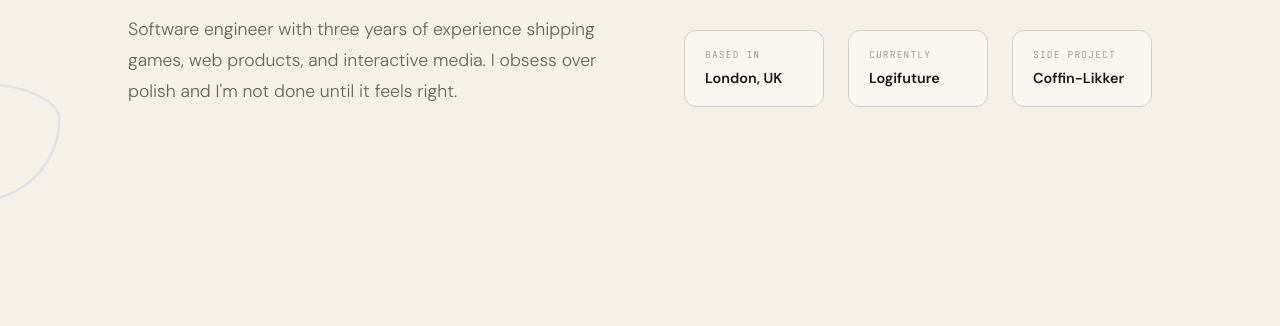
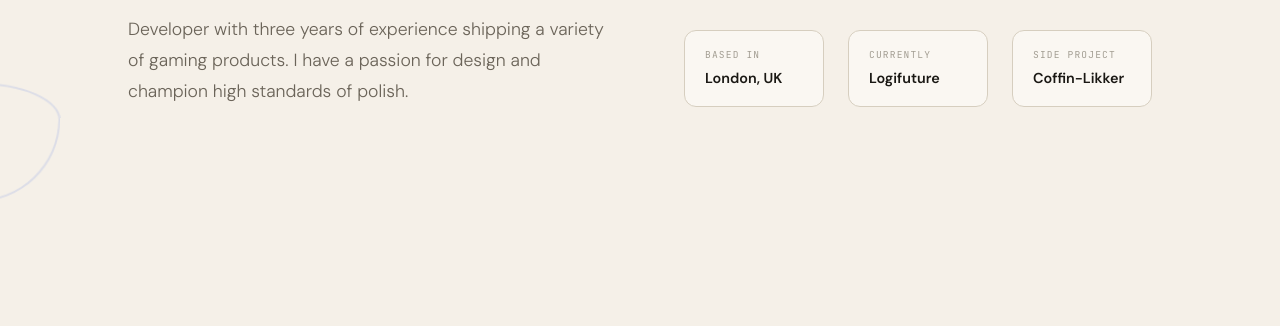
Before and after one commit to FedG-code/portfolio, a plain HTML site: page index.html in a window 1280 px wide. Shown: the part 474-800 px from the top of the page. Drawn offline with Linux system fonts and the light colour scheme.

Commit message:
slightly improved tagline

```diff
--- a/index.html
+++ b/index.html
@@ -43,8 +43,8 @@
     </h1>
     <div class="hero-body">
       <p class="hero-desc">
-        Software engineer with three years of experience shipping games, web products,
-        and interactive media. I obsess over polish and I'm not done until it feels right.
+        Developer with three years of experience shipping a variety of gaming products.
+        I have a passion for design and champion high standards of polish.
       </p>
       <div class="hero-tidbits">
         <div class="tidbit">
```
